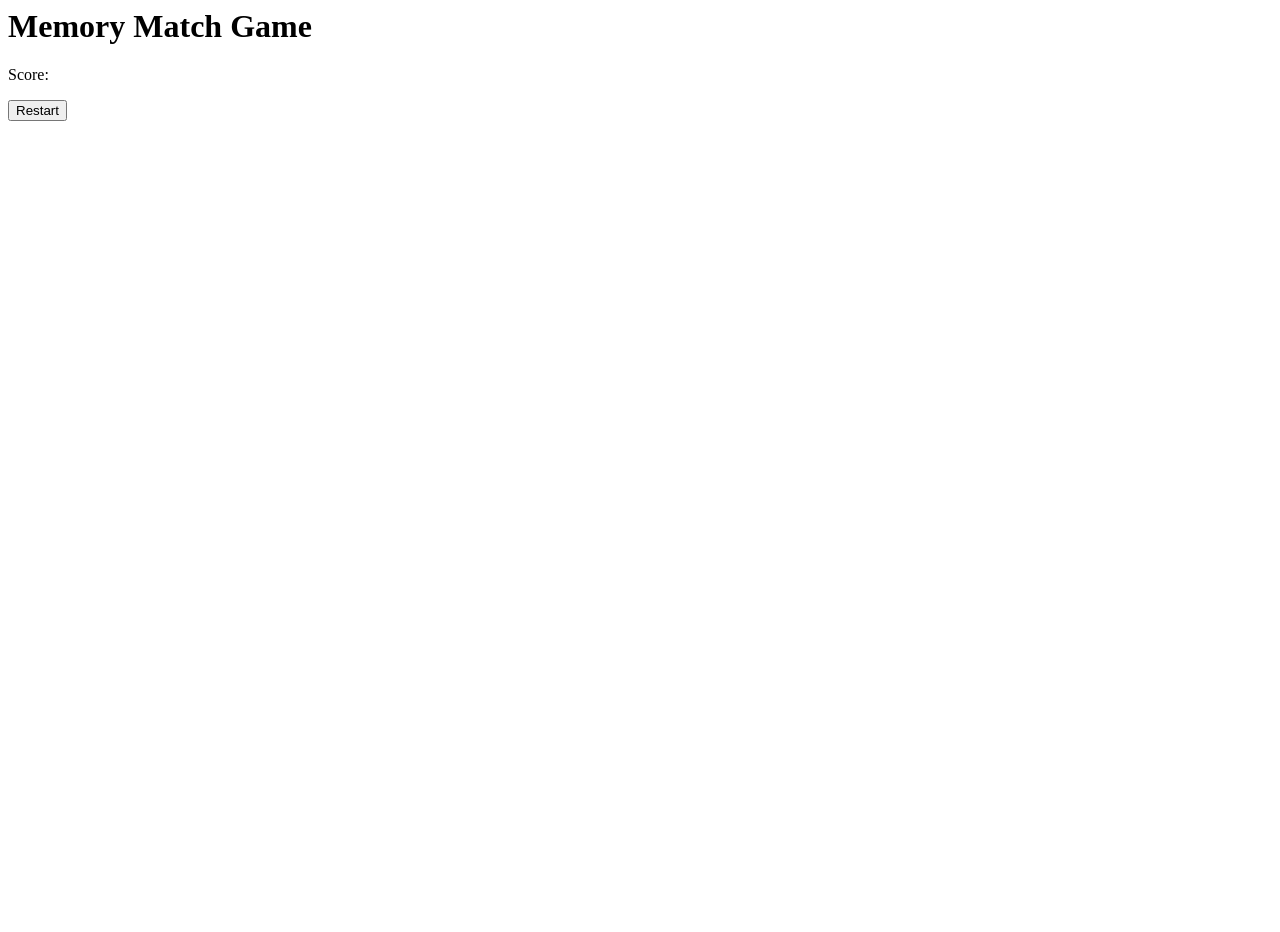
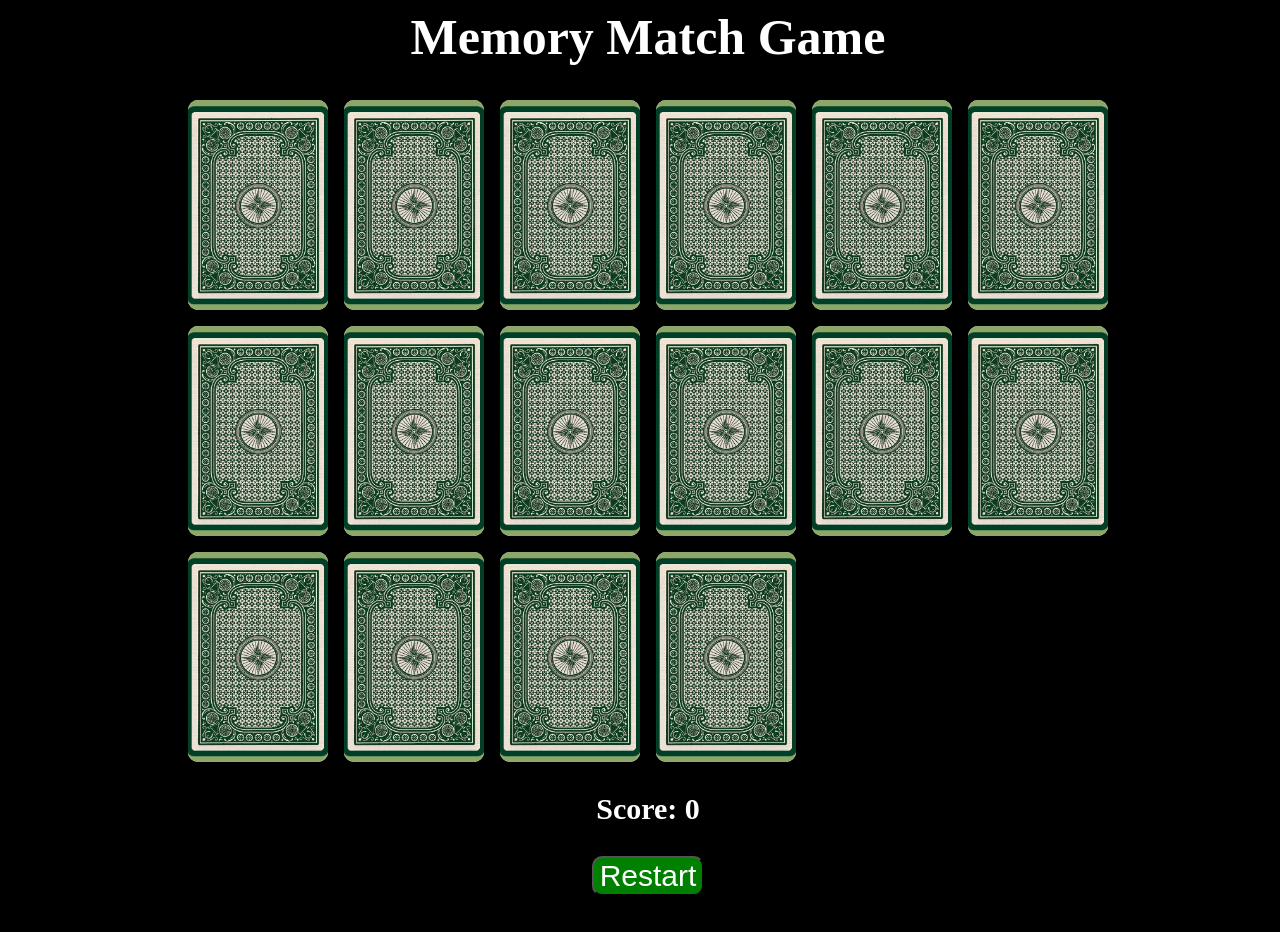
Before and after one commit to MMunoz00/JS-Development, a plain HTML site: page Memory Match/index.html in a window 1280 px wide. Before the commit the page ends 800 px from the top, so only its background shows below. Drawn offline with Linux system fonts and the light colour scheme.

Commit message:
Module Completed

```diff
--- a/Memory Match/index.html
+++ b/Memory Match/index.html
@@ -8,7 +8,7 @@
     </head>
     <body>
         <h1>Memory Match Game</h1>
-        <div class = "container"></div>
+        <div id = "container" class = "container"></div>
         <p>Score: <span class = "score"></span></p>
         <div class = "buttons">
             <button onclick = "restart()">Restart</button>
--- a/Memory Match/myScript.js
+++ b/Memory Match/myScript.js
@@ -0,0 +1,116 @@
+const container = document.querySelector(".container");
+let cards = [];
+let firstCard, secondCard;
+let lockBoard = false;
+let score = 0;
+
+document.querySelector(".score").textContent = score;
+
+// fetch("./data/cards.json")
+//     .then((res) => res.json());
+//     .then((data) => {
+//         cards = [...data, ...data];
+//         shuffleCards();
+//         generateCards();
+//     });
+
+for (let index = 1; index <= 8; index++) {
+
+    cards.push({"name": index, "image": "images/cardicons/icon" + index + ".png"});
+    cards.push({"name": index, "image": "images/cardicons/icon" + index + ".png"});
+}
+
+shuffleCards();
+generateCards();
+
+
+// function shuffleCards() {
+//     let index = cards.length,
+//     rand,
+//     temp;
+//     while (index !== 0) {
+//         rand = Math.floor(Math.random() * index);
+//         index -= 1;
+//         temp = cards[index];
+//         cards[index] = cards[rand];
+//         cards[index] = temp;
+//     }
+// }
+
+function shuffleCards() {
+    cards = cards.sort(() => Math.random() - 0.5);
+}
+
+function generateCards() {
+    for (let card of cards) {
+        const cardElement = document.createElement("div");
+        cardElement.classList.add("card");
+        cardElement.setAttribute("data-name", card.name);
+        cardElement.innerHTML = `
+            <div class = "front">
+                <img class = "front-pic" src = ${card.image} />
+            </div>
+            <div class = "back"></div>
+        `;
+        container.appendChild(cardElement);
+        cardElement.addEventListener("click", flipCard);
+    }
+}
+
+function flipCard() {
+    if (lockBoard) return;
+    if (this === firstCard) return;
+
+    this.classList.add("flipped");
+
+    if (!firstCard) {
+        firstCard = this;
+        return;
+    }
+
+    secondCard = this;
+    score++;
+    document.querySelector(".score").textContent = score;
+    lockBoard = true;
+
+    checkMatch();
+}
+
+function checkMatch() {
+    let isMatch = firstCard.dataset.name === secondCard.dataset.name;
+
+    isMatch ? disableCards() : unflipCards();
+}
+
+function disableCards() {
+    firstCard.removeEventListener("click", flipCard);
+    secondCard.removeEventListener("click", flipCard);
+
+    resetBoard();
+}
+
+function unflipCards() {
+    setTimeout(() => {
+        firstCard.classList.remove("flipped");
+        secondCard.classList.remove("flipped");
+        resetBoard();
+    }, 1000);
+}
+
+function resetBoard() {
+    firstCard = null;
+    secondCard = null;
+    setTimeout(() => {
+        lockBoard = false;
+    }, 500);
+}
+
+function restart() {
+    resetBoard();
+    shuffleCards();
+    generateCards();
+    score = 0;
+    document.querySelector(".score").textContent = score;
+    container.innerHTML = "";
+    location.reload();
+}
--- a/Memory Match/style.css
+++ b/Memory Match/style.css
@@ -0,0 +1,85 @@
+body {
+    min-height: 100vw;
+    min-width: 100vw;
+    background-color: black;
+    color: white;
+}
+
+h1 {
+    text-align: center;
+    font-weight: 700;
+    font-size: 50px;
+}
+
+p {
+    text-align: center;
+    font-size: 30px;
+    font-weight: bold;
+}
+
+.buttons {
+    display: flex;
+    justify-content: center;
+}
+
+.buttons button {
+    padding: 8px, 16px;
+    font-size: 30px;
+    border-radius: 10px;
+    background-color: green;
+    color: white;
+}
+
+.container {
+    display: grid;
+    justify-content: center;
+    grid-gap: 16px;
+    grid-template-columns: repeat(6, 140px);
+    grid-template-rows: repeat(2, calc(140px / 2 * 3));
+}
+
+.card {
+    height: calc(140px / 2 * 3);
+    width: 140px;
+    border-radius: 10px;
+    background-color: white;
+    position: relative;
+    transform-style: preserve-3d;
+    transition: all 0.5s ease-in-out;
+}
+
+.front-pic {
+    width: 60px;
+    height: 60px;
+    -webkit-user-select: none;
+    -ms-user-select: none;
+    user-select: none;
+}
+
+.card.flipped {
+    transform: rotateY(180deg);
+}
+
+.front, .back {
+    backface-visibility: hidden;
+    position: absolute;
+    border-radius: 10px;
+    top: 0;
+    left: 0;
+    height: 100%;
+    width: 100%;
+}
+
+.card .front {
+    display: flex;
+    justify-content: center;
+    align-items: center;
+    transform: rotateY(180deg);
+}
+
+.card .back {
+    background-image: url("images/back.png");
+    background-position: center, center;
+    background-size: cover;
+    backface-visibility: hidden;
+}
```
Also changed, not shown: Memory Match/images/back.png (added), Memory Match/images/cardicons/icon1.png (added), Memory Match/images/cardicons/icon2.png (added), Memory Match/images/cardicons/icon3.png (added), Memory Match/images/cardicons/icon4.png (added), Memory Match/images/cardicons/icon5.png (added), Memory Match/images/cardicons/icon6.png (added), Memory Match/images/cardicons/icon7.png (added), Memory Match/images/cardicons/icon8.png (added), Memory Match/images/cardicons/icon9.png (added).
